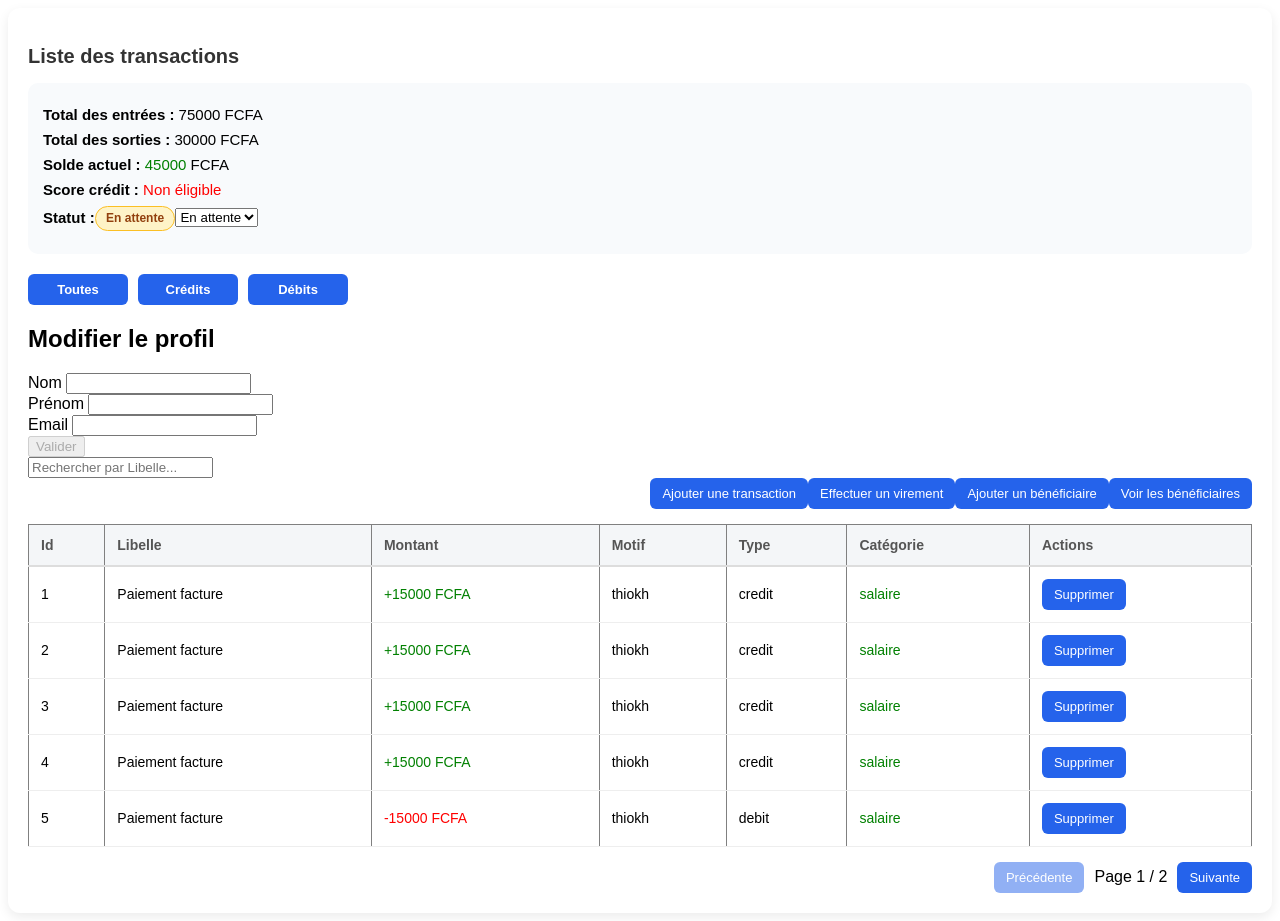
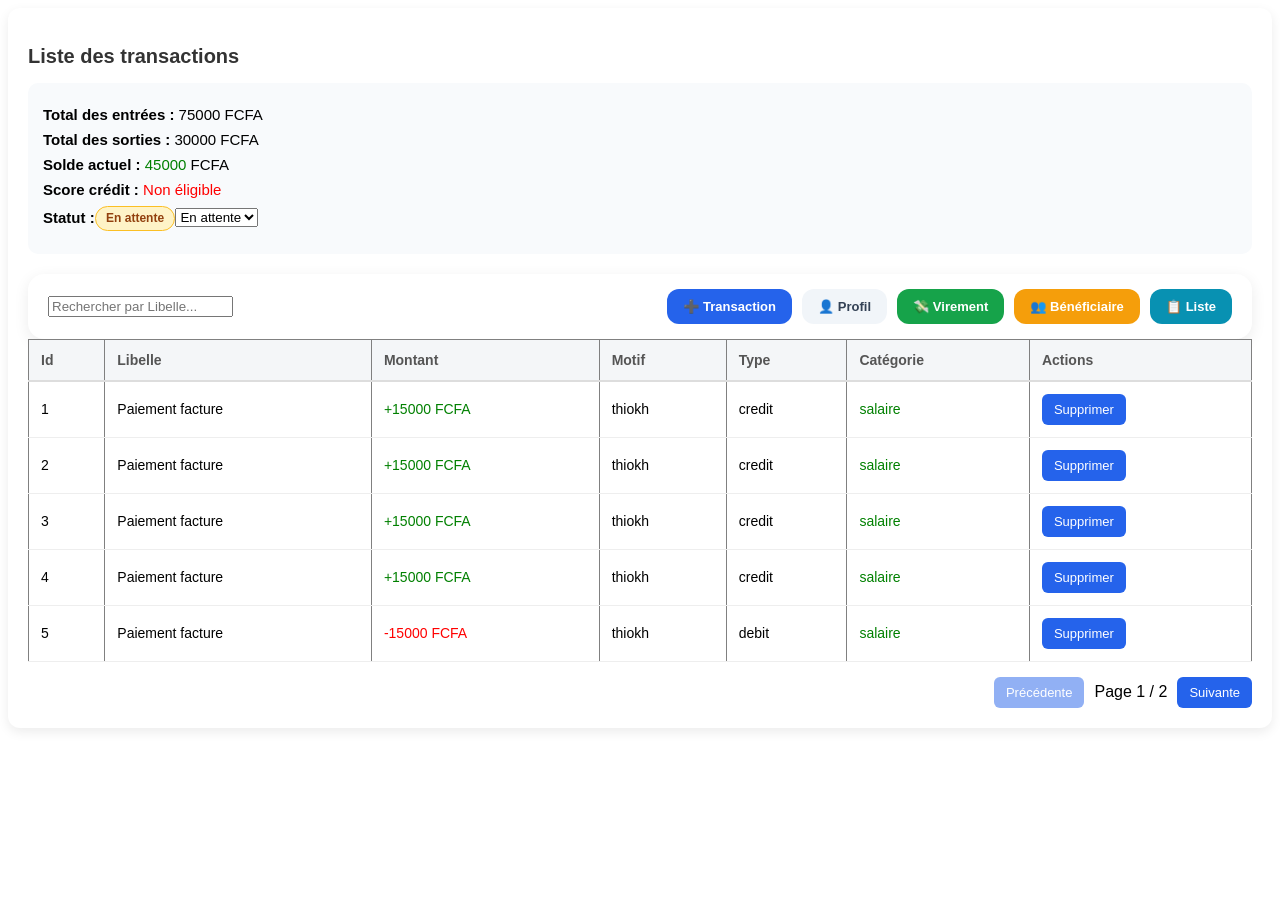
Before and after one commit to amethsy09/Angular_demo, an Angular app: page / in a window 1280 px wide. After the commit the page ends 800 px from the top, so only its background shows below. Built offline with nearby package versions, Linux system fonts and the light colour scheme.

Commit message:
Refactor transaction card layout and enhance user profile handling

```diff
--- a/src/app/transaction-card/transaction-card.html
+++ b/src/app/transaction-card/transaction-card.html
@@ -36,7 +36,7 @@
   </div>
 
 
-  <div class="filtres">
+  <!-- <div class="filtres">
 
     <button (click)="filtreActif.set('tous'); pageCourante.set(1)">
       Toutes
@@ -50,31 +50,49 @@
       Débits
     </button>
 
+  </div> -->
+
+
+  <div class="toolbar mb-6">
+
+    <!-- Recherche -->
+    <div class="search-container">
+      <app-filter-bar [(searchQuery)]="searchQuery">
+      </app-filter-bar>
     </div>
-  <div class="min-h-screen bg-slate-100 flex items-center justify-center">
 
-    <app-user-profile></app-user-profile>
+
+    <!-- Actions -->
+    <div class="actions-container">
+
+      <button class="action-btn primary" (click)="ouvrirModal()">
+        ➕ Transaction
+      </button>
+
+
+      <button class="action-btn" (click)="isProfileModalOpen.set(true)">
+        👤 Profil
+      </button>
+
+
+      <button class="action-btn success" (click)="isTransferModalOpen.set(true)">
+        💸 Virement
+      </button>
+
+
+      <button class="action-btn warning" (click)="isBeneficiaryModalOpen.set(true)">
+        👥 Bénéficiaire
+      </button>
+
+
+      <button class="action-btn info" (click)="isBeneficiairesModalOpen.set(true)">
+        📋 Liste
+      </button>
 
     </div>
 
-  <div class="filter mb-4">
-    <app-filter-bar [(searchQuery)]="searchQuery">
-    </app-filter-bar>
   </div>
-  <div class="btn-modal">
-    <button (click)="ouvrirModal()">
-      Ajouter une transaction
-    </button>
-    <button (click)="isTransferModalOpen.set(true)">
-      Effectuer un virement
-    </button>
-    <button (click)="isBeneficiaryModalOpen.set(true)">
-      Ajouter un bénéficiaire
-    </button>
-    <button (click)="isBeneficiairesModalOpen.set(true)">
-    Voir les bénéficiaires
-  </button>
-  </div>
+
   @if (isModalOpen()) {
   <div class="modal-overlay" (click)="isModalOpen.set(false)">
     <div class="modal" (click)="$event.stopPropagation()">
@@ -166,14 +184,27 @@
   </div>
 
   }
+  @if (isProfileModalOpen()) {
+
+  <div class="modal-overlay" (click)="isProfileModalOpen.set(false)">
+    <div class="modal" (click)="$event.stopPropagation()">
+      <app-user-profile (profilModifie)="modifierProfil($event)">
+      </app-user-profile>
+      <div class="actions">
+        <button (click)="isProfileModalOpen.set(false)">
+          Fermer
+        </button>
+      </div>
+    </div>
+  </div>
+
+  }
   @if (isBeneficiairesModalOpen()) {
 
-<div class="modal-overlay"
-(click)="isBeneficiairesModalOpen.set(false)">
+  <div class="modal-overlay" (click)="isBeneficiairesModalOpen.set(false)">
 
 
-  <div class="modal"
-  (click)="$event.stopPropagation()">
+    <div class="modal" (click)="$event.stopPropagation()">
 
 
       <h3>
@@ -220,8 +251,7 @@
 
       <div class="actions">
 
-      <button
-      (click)="isBeneficiairesModalOpen.set(false)">
+        <button (click)="isBeneficiairesModalOpen.set(false)">
           Fermer
         </button>
 
--- a/src/app/transaction-card/transaction-card.scss
+++ b/src/app/transaction-card/transaction-card.scss
@@ -177,3 +177,103 @@ button:disabled {
   justify-content: right;
   margin-bottom: 15px;
 }
+.toolbar {
+
+  display: flex;
+  align-items: center;
+  justify-content: space-between;
+  gap: 20px;
+
+  background: white;
+  padding: 15px 20px;
+
+  border-radius: 16px;
+
+  box-shadow: 0 4px 15px rgba(0,0,0,.08);
+
+}
+
+
+.search-container {
+
+  flex: 1;
+  max-width: 350px;
+
+}
+
+
+
+.actions-container {
+
+  display: flex;
+  align-items: center;
+  gap: 10px;
+
+}
+
+
+
+.action-btn {
+
+  border: none;
+
+  padding: 10px 16px;
+
+  border-radius: 12px;
+
+  font-weight: 600;
+
+  cursor: pointer;
+
+  transition: all .25s ease;
+
+  background: #f1f5f9;
+
+  color: #334155;
+
+}
+
+
+.action-btn:hover {
+
+  transform: translateY(-2px);
+
+  box-shadow: 0 5px 12px rgba(0,0,0,.12);
+
+}
+
+
+
+.primary {
+
+  background: #2563eb;
+  color:white;
+
+}
+
+
+
+.success {
+
+  background: #16a34a;
+  color:white;
+
+}
+
+
+
+.warning {
+
+  background: #f59e0b;
+  color:white;
+
+}
+
+
+
+.info {
+
+  background: #0891b2;
+  color:white;
+
+}
--- a/src/app/transaction-card/transaction-card.ts
+++ b/src/app/transaction-card/transaction-card.ts
@@ -28,13 +28,14 @@ export class TransactionCard {
   onChangeStatus(newStatus: Status) {
     this.status = newStatus;
   }
-  balance = signal(50000);
   pageCourante = signal(1);
   transactionsParPage = 5;
   isModalOpen = signal(false);
   isTransferModalOpen = signal(false);
   isBeneficiaryModalOpen = signal(false);
   isBeneficiairesModalOpen = signal(false);
+  isProfileModalOpen = signal(false);
+  profil = signal<any>(null);
   beneficiaires = signal<any[]>([]);
   idrecherche = signal(0);
   filtreActif = signal('tous');
@@ -218,6 +219,18 @@ ouvrirModal() {
   this.isBeneficiaryModalOpen.set(false);
 
 }
+modifierProfil(data:any){
+
+  this.profil.set(data);
+
+  console.log(
+    "Profil reçu :",
+    data
+  );
+
+  this.isProfileModalOpen.set(false);
+
+}
   constructor() {
     const saved = localStorage.getItem('transactions');
 
--- a/src/app/user-profile/user-profile.ts
+++ b/src/app/user-profile/user-profile.ts
@@ -1,4 +1,4 @@
-import { Component } from '@angular/core';
+import { Component, output } from '@angular/core';
 import { ReactiveFormsModule, FormGroup, FormControl, Validators } from '@angular/forms';
 
 @Component({
@@ -9,7 +9,7 @@ import { ReactiveFormsModule, FormGroup, FormControl, Validators } from '@angula
   styleUrl: './user-profile.scss'
 })
 export class UserProfileComponent {
-
+  profilModifie = output<any>();
   profileForm = new FormGroup({
     nom: new FormControl('', Validators.required),
     prenom: new FormControl('', Validators.required),
@@ -20,7 +20,17 @@ export class UserProfileComponent {
   });
 
   onSubmit() {
-    console.log(this.profileForm.value);
+
+    if (this.profileForm.invalid) {
+
+      this.profileForm.markAllAsTouched();
+      return;
+
+    }
+    this.profilModifie.emit(
+      this.profileForm.value
+    );
+
   }
 
 }
```
Lines whose indentation alone changed are shown as unchanged.
